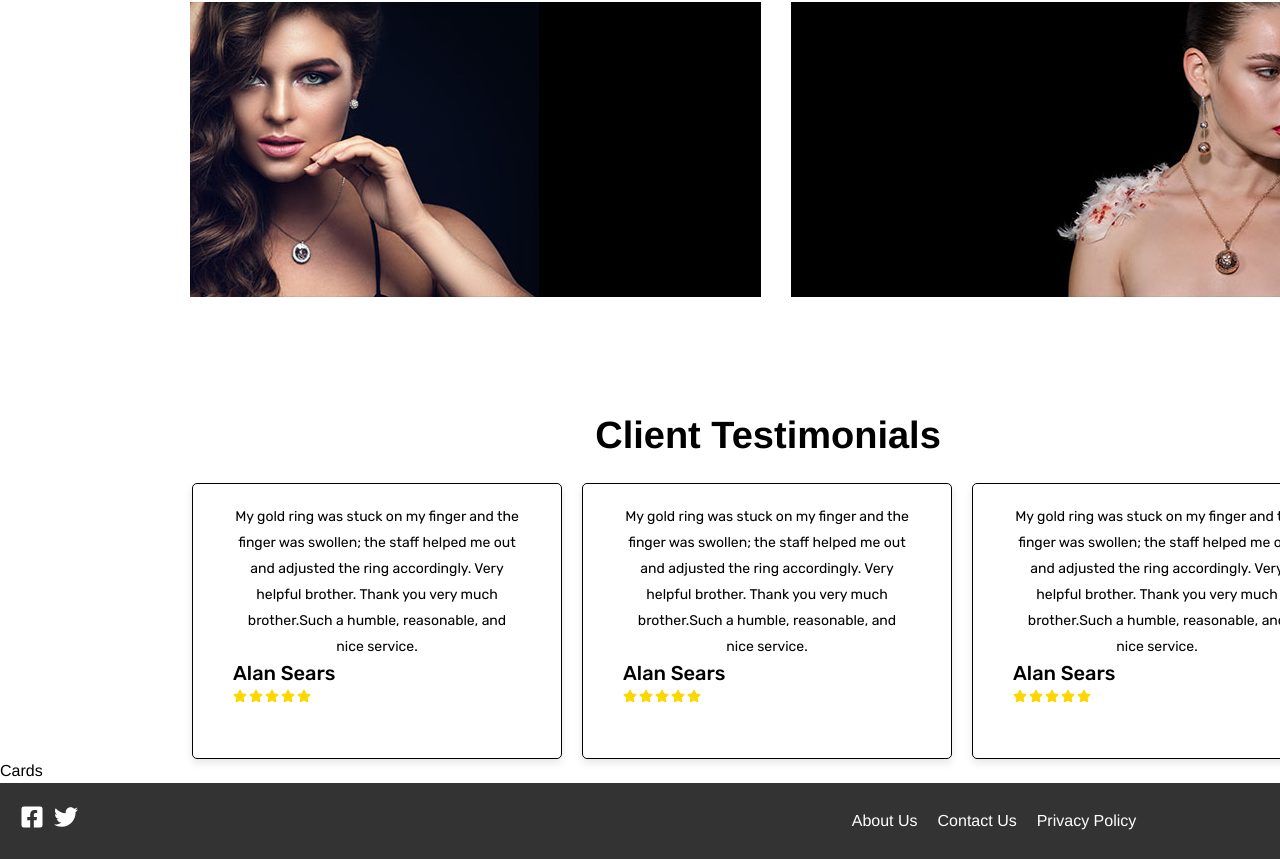
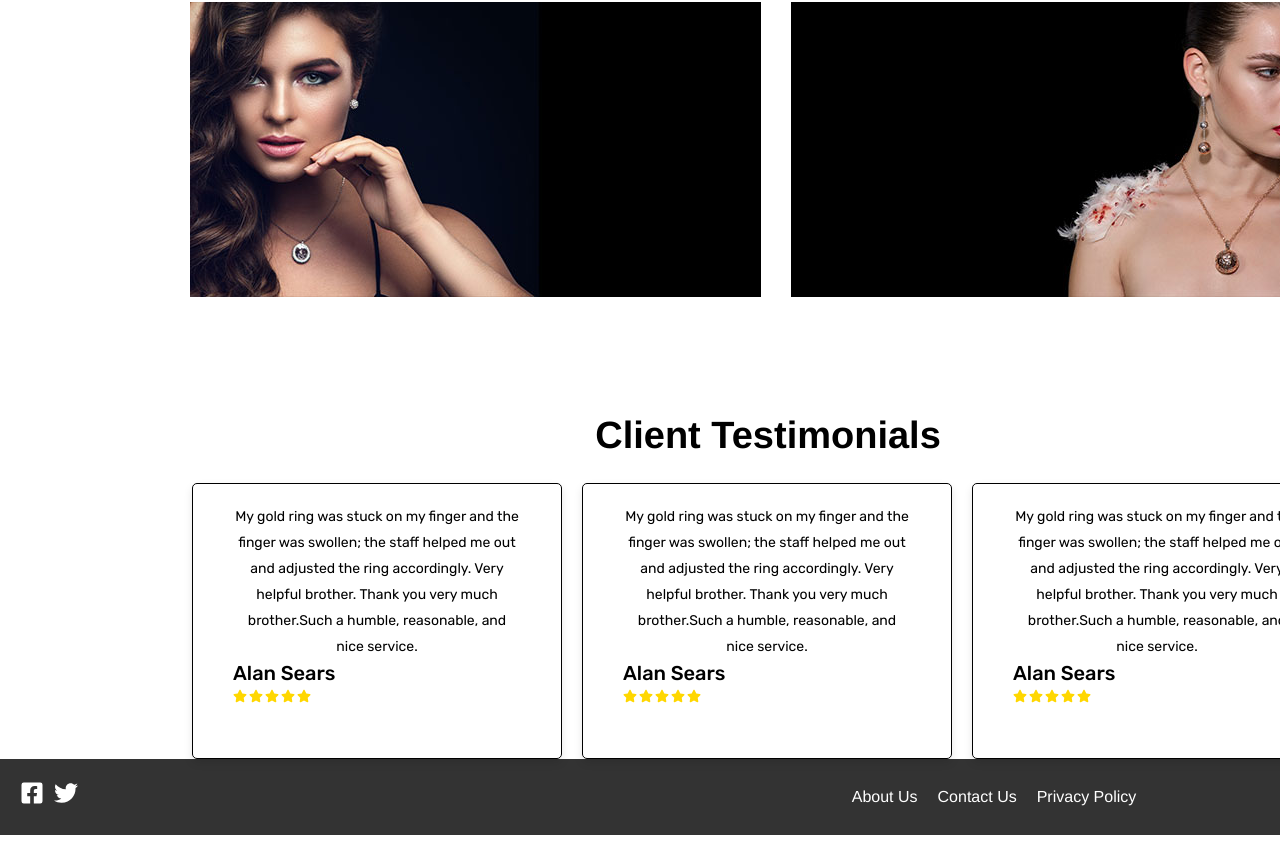
Before and after one commit to Sonu-Subedi/Webtuned_project, a React (Vite) app: page / in a window 1280 px wide. Shown: the part 3112-3971 px from the top of the page. After the commit the page ends 3947 px from the top, so only its background shows below. Built offline with nearby package versions, Linux system fonts and the light colour scheme.

Commit message:
Remove card component

```diff
--- a/src/App.jsx
+++ b/src/App.jsx
@@ -9,7 +9,6 @@ import Blog from "./components/pages/Blog";
 import Contact from "./components/pages/Contact";
 import Footer from "./components/Footer";
 import Carousel from "./components/Layout";
-import Cards from "./components/Cards";
 import Topbar from "./components/Topbar";
 import Mainheader from "./components/Mainheader";
 import Content from "./components/Content";
@@ -33,11 +32,9 @@ const App = () => {
           <Route path="/contact" element={<Contact />} />
         </Routes>
         <Carousel />
-
         <Content />
         <ProductList />
         <TestimonialSection />
-        <Cards />
         <Footer />
         <ScrollToTop />
       </BrowserRouter>
```
